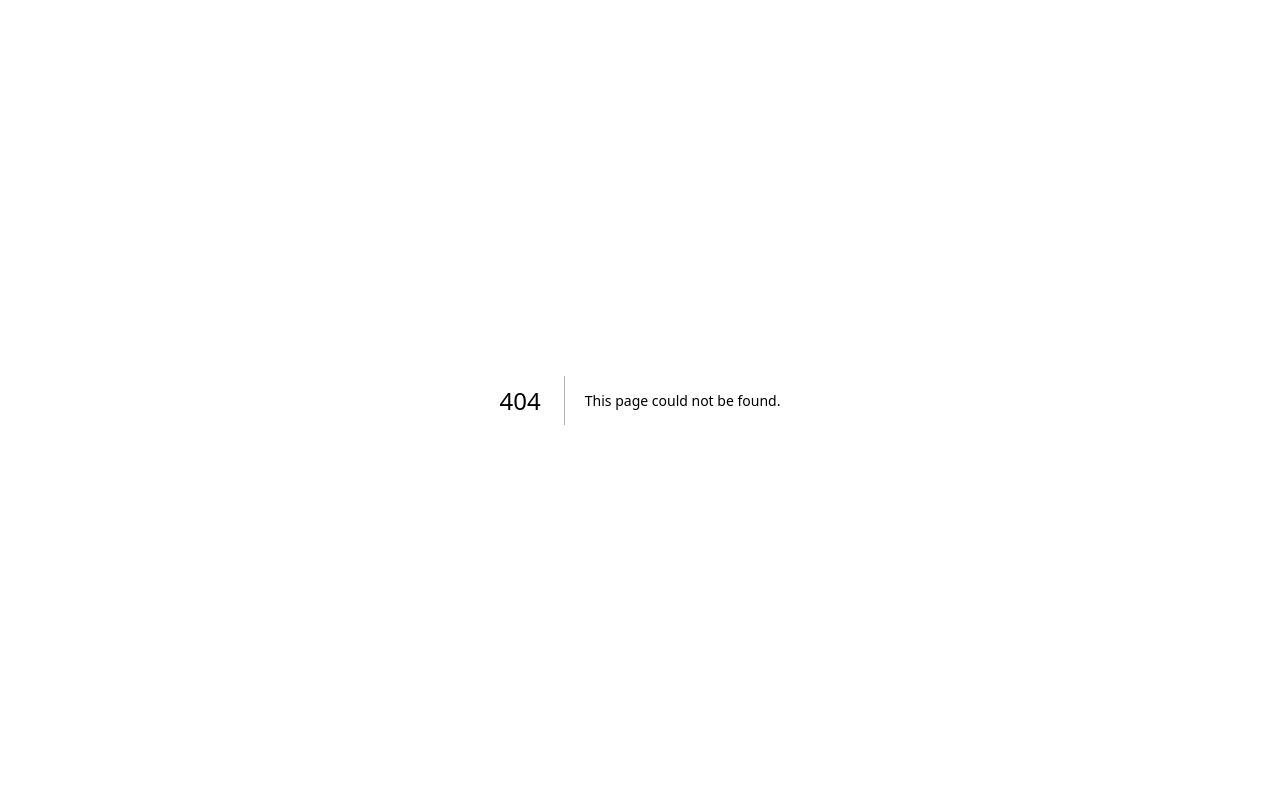
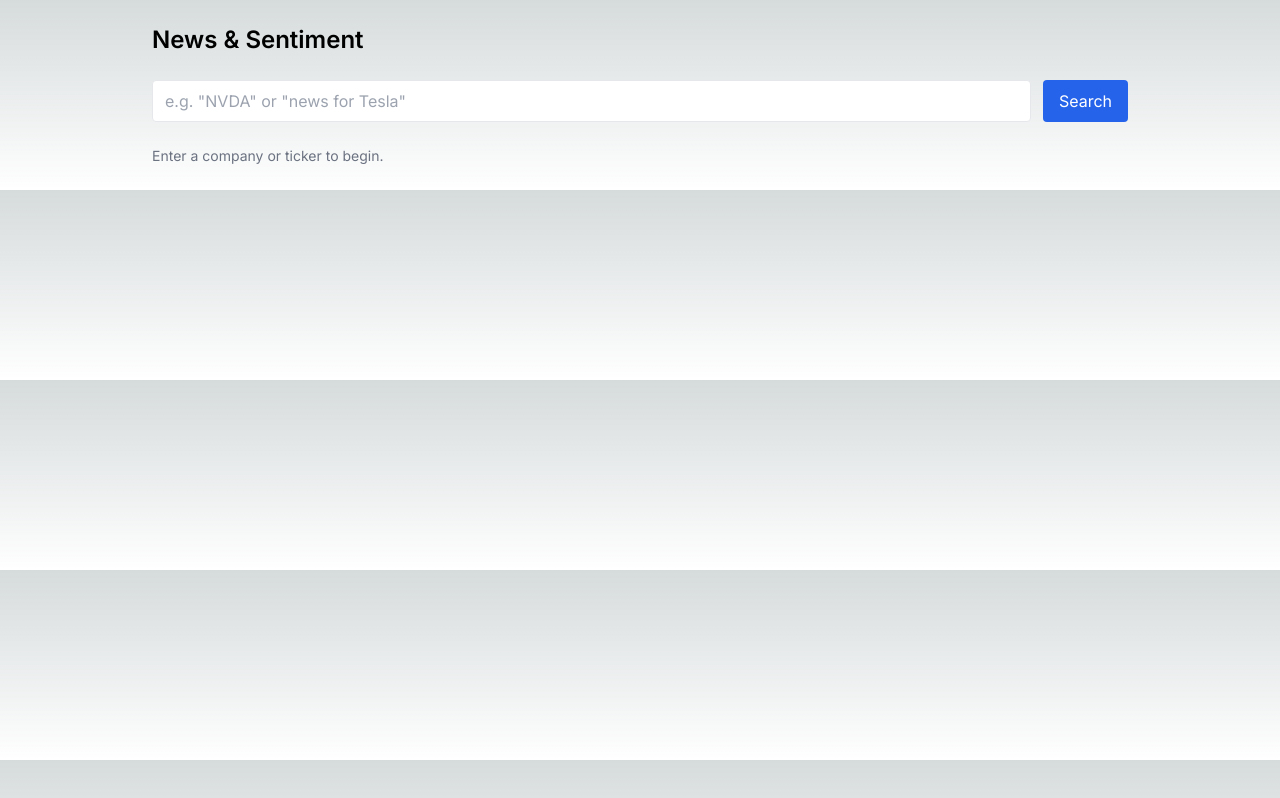
Before and after one commit to marketmind-service/frontend, a Next.js app: page /news in a window 1280 px wide. Before the commit this address had no page. Built offline with nearby package versions, Linux system fonts and the light colour scheme.

Commit message:
Stock lookup progress

```diff
--- /dev/null
+++ b/app/api/news/route.ts
@@ -0,0 +1,34 @@
+export async function POST(req: Request) {
+  const base = process.env.NEWS_BASE_URL;
+
+  if (!base) {
+    return new Response(
+      JSON.stringify({ error: "NEWS_BASE_URL is not set" }),
+      { status: 500 }
+    );
+  }
+
+  const body = await req.json();
+
+  if (!body?.prompt || typeof body.prompt !== "string") {
+    return new Response(
+      JSON.stringify({ error: "Missing or invalid 'prompt'" }),
+      { status: 400 }
+    );
+  }
+
+  const res = await fetch(`${base}/api/news-agent`, {
+    method: "POST",
+    headers: { "Content-Type": "application/json" },
+    body: JSON.stringify({ prompt: body.prompt }),
+  });
+
+  const text = await res.text();
+
+  try {
+    const json = JSON.parse(text);
+    return new Response(JSON.stringify(json), { status: res.status });
+  } catch {
+    return new Response(text, { status: res.status });
+  }
+}
--- /dev/null
+++ b/app/news/page.tsx
@@ -0,0 +1,196 @@
+"use client";
+
+import { useState } from "react";
+
+type NewsRow = {
+  published: string;
+  publisher: string;
+  title: string;
+  link: string;
+  compound: number;
+  label: "pos" | "neu" | "neg";
+};
+
+type NewsResult = {
+  prompt?: string | null;
+  company?: string | null;
+  symbol?: string | null;
+  items?: number | null;
+  rows?: NewsRow[] | null;
+  error?: string | null;
+};
+
+type AgentState = {
+  prompt: string;
+  classification: string[];
+  route_plan: string[];
+  route_taken: string[];
+  lookup_result?: Record<string, any> | null;
+  news_result?: NewsResult | null;
+};
+
+export default function NewsPage() {
+  const [prompt, setPrompt] = useState("");
+  const [data, setData] = useState<AgentState | null>(null);
+  const [loading, setLoading] = useState(false);
+  const [error, setError] = useState<string | null>(null);
+
+  async function fetchNews(e: React.FormEvent) {
+    e.preventDefault();
+    setLoading(true);
+    setError(null);
+    setData(null);
+
+    try {
+      const res = await fetch("/api/news", {
+        method: "POST",
+        headers: { "Content-Type": "application/json" },
+        body: JSON.stringify({ prompt }),
+      });
+
+      const json = await res.json();
+
+      if (!res.ok || json.error) {
+        setError(json.error || "Something went wrong");
+      } else {
+        setData(json as AgentState);
+      }
+    } catch {
+      setError("Network error");
+    } finally {
+      setLoading(false);
+    }
+  }
+
+  const news = data?.news_result;
+  const rows = news?.rows || [];
+
+  // client-side summary
+  const summary = rows.length
+    ? (() => {
+        const comps = rows.map((r) => r.compound);
+        const avg = comps.reduce((a, b) => a + b, 0) / comps.length;
+        const sorted = [...comps].sort((a, b) => a - b);
+        const mid = Math.floor(sorted.length / 2);
+        const median =
+          sorted.length % 2 === 1
+            ? sorted[mid]
+            : (sorted[mid - 1] + sorted[mid]) / 2;
+        const pos = rows.filter((r) => r.label === "pos").length;
+        const neu = rows.filter((r) => r.label === "neu").length;
+        const neg = rows.filter((r) => r.label === "neg").length;
+        return { avg, median, pos, neu, neg };
+      })()
+    : null;
+
+  return (
+    <main className="max-w-5xl mx-auto p-6">
+      <h1 className="text-2xl font-semibold mb-6">News & Sentiment</h1>
+
+      {/* FORM */}
+      <form onSubmit={fetchNews} className="flex gap-3 mb-6">
+        <input
+          className="border rounded px-3 py-2 w-full"
+          placeholder='e.g. "NVDA" or "news for Tesla"'
+          value={prompt}
+          onChange={(e) => setPrompt(e.target.value)}
+          required
+        />
+        <button
+          type="submit"
+          disabled={loading}
+          className="px-4 py-2 rounded bg-blue-600 text-white disabled:opacity-50 whitespace-nowrap"
+        >
+          {loading ? "Loading..." : "Search"}
+        </button>
+      </form>
+
+      {/* ERROR */}
+      {error && (
+        <p className="text-sm text-red-600 mb-4">{error}</p>
+      )}
+
+      {/* NO RESULTS YET */}
+      {!news && !error && !loading && (
+        <p className="text-sm text-gray-500">Enter a company or ticker to begin.</p>
+      )}
+
+      {/* SUMMARY HEADER */}
+      {news && !error && (
+        <div className="border rounded p-4 mb-6">
+          <h2 className="text-lg font-medium mb-1">
+            {news.company || news.symbol || "Results"}
+          </h2>
+
+          <p className="text-sm text-gray-600">
+            Symbol: <span className="font-semibold">{news.symbol}</span>
+            {" • "}
+            Articles: <span className="font-semibold">{rows.length}</span>
+          </p>
+
+          {summary && (
+            <div className="mt-3 text-sm text-gray-700 space-y-1">
+              <p>
+                Avg sentiment:{" "}
+                <span className="font-mono">{summary.avg.toFixed(3)}</span>
+              </p>
+              <p>
+                Median sentiment:{" "}
+                <span className="font-mono">{summary.median.toFixed(3)}</span>
+              </p>
+              <p>
+                Breakdown: +{summary.pos} / 0 {summary.neu} / -{summary.neg}
+              </p>
+            </div>
+          )}
+        </div>
+      )}
+
+      {/* RESULTS TABLE */}
+      {rows.length > 0 && (
+        <div className="border rounded p-4">
+          <h3 className="font-semibold mb-2 text-sm">Recent headlines</h3>
+
+          <div className="overflow-x-auto">
+            <table className="w-full text-sm border-collapse">
+              <thead>
+                <tr className="border-b">
+                  <th className="text-left py-1 pr-2">Sentiment</th>
+                  <th className="text-left py-1 pr-2">Published</th>
+                  <th className="text-left py-1 pr-2">Publisher</th>
+                  <th className="text-left py-1 pr-2">Title</th>
+                </tr>
+              </thead>
+
+              <tbody>
+                {rows.map((r, i) => (
+                  <tr key={i} className="border-b align-top">
+                    <td className="py-1 pr-2 font-mono">
+                      {r.label} ({r.compound.toFixed(3)})
+                    </td>
+                    <td className="py-1 pr-2 whitespace-nowrap">
+                      {r.published}
+                    </td>
+                    <td className="py-1 pr-2 whitespace-nowrap">
+                      {r.publisher}
+                    </td>
+                    <td className="py-1 pr-2">
+                      <a
+                        href={r.link}
+                        target="_blank"
+                        rel="noreferrer"
+                        className="text-blue-600 hover:underline"
+                      >
+                        {r.title}
+                      </a>
+                    </td>
+                  </tr>
+                ))}
+              </tbody>
+            </table>
+          </div>
+        </div>
+      )}
+    </main>
+  );
+}
```
